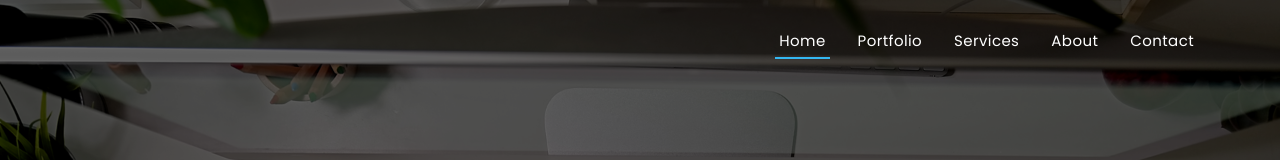
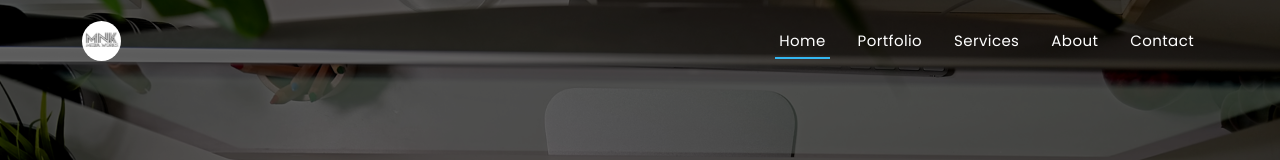
Before and after one commit to Arun-goog/mnkmediaworks, a plain HTML site: page index.html in a window 1280 px wide. Shown: the top 160 px of the page. Drawn offline with nearby package versions, Linux system fonts and the light colour scheme.

Commit message:
Update index.html

```diff
--- a/index.html
+++ b/index.html
@@ -41,7 +41,7 @@
   <header id="header" class="fixed-top ">
     <div class="container d-flex align-items-center justify-content-between ml-0 pl-0  " >
       <div >
-      <a href="index.html" class="logo"><img src="assets/img/logo.png" alt="" class="rounded-circle"></a>
+      <a href="index.html" class="logo"><img src="assets/img/logo.jpg" alt="" class="rounded-circle"></a>
       <!-- Uncomment below if you prefer to use an image logo -->
       </div>
       <nav id="navbar" class="navbar">
```
